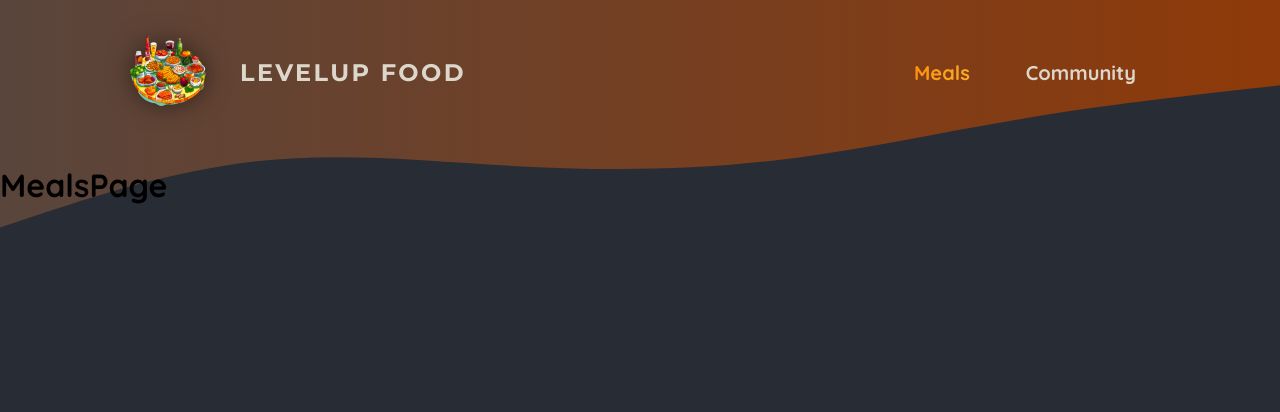
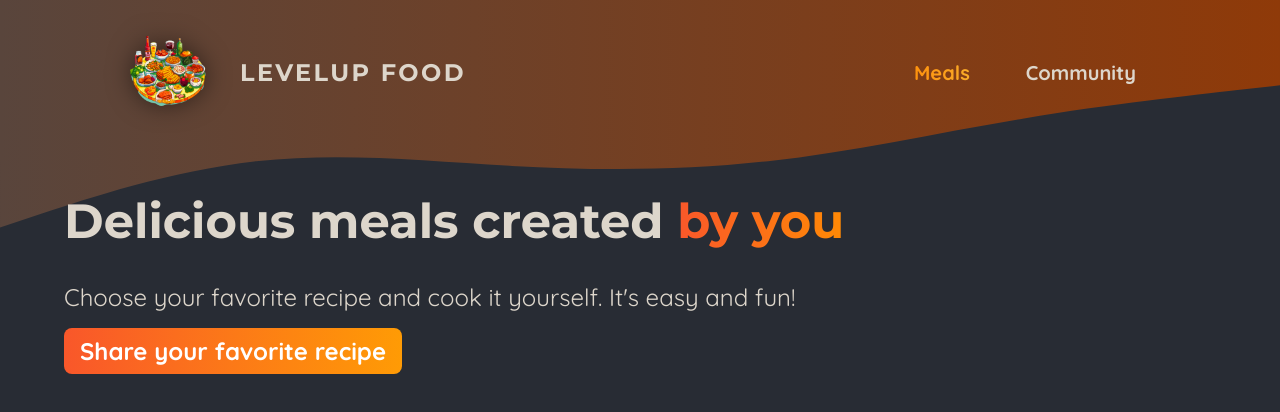
Before and after one commit to evanpowell/level-up-foods-app, a Next.js app: page /meals in a window 1280 px wide. Shown: the top 412 px of the page. Built offline with nearby package versions, Linux system fonts and the light colour scheme.

Commit message:
create meals page components

```diff
--- a/app/meals/page.jsx
+++ b/app/meals/page.jsx
@@ -1,3 +1,23 @@
+import Link from "next/link";
+
+import styles from "./page.module.css";
+
 export default function MealsPage() {
-  return <h1>MealsPage</h1>;
+  return (
+    <>
+      <header className={styles.header}>
+        <h1>
+          Delicious meals created{" "}
+          <span className={styles.highlight}>by you</span>
+        </h1>
+        <p>
+          Choose your favorite recipe and cook it yourself. It's easy and fun!
+        </p>
+        <p className={styles.cta}>
+          <Link href="/meals/share">Share your favorite recipe</Link>
+        </p>
+      </header>
+      <main className={styles.main}></main>
+    </>
+  );
 }
--- /dev/null
+++ b/app/meals/page.module.css
@@ -0,0 +1,51 @@
+.header {
+  gap: 3rem;
+  margin: 3rem auto 5rem auto;
+  width: 90%;
+  max-width: 75rem;
+  color: #ddd6cb;
+  font-size: 1.5rem;
+}
+
+.header h1 {
+  font-family: "Montserrat", sans-serif;
+}
+
+.highlight {
+  background: linear-gradient(90deg, #f9572a, #ff8a05);
+  background-clip: text;
+  -webkit-background-clip: text;
+  -webkit-text-fill-color: transparent;
+}
+
+.header p {
+  margin: 0;
+}
+
+.cta a {
+  display: inline-block;
+  margin-top: 1rem;
+  padding: 0.5rem 1rem;
+  border-radius: 0.5rem;
+  background: linear-gradient(90deg, #f9572a, #ff9b05);
+  color: #ffffff;
+  font-weight: bold;
+  text-decoration: none;
+}
+
+.loading {
+  text-align: center;
+  animation: loading 1.2s ease-in-out infinite;
+}
+
+@keyframes loading {
+  0% {
+    color: #e9e9e9;
+  }
+  50% {
+    color: #b89b84;
+  }
+  100% {
+    color: #e9e9e9;
+  }
+}
```
Also changed, not shown: components/meals/meal-item.jsx (added, +26 -0 lines), components/meals/meal-item.module.css (added, +75 -0 lines), components/meals/meals-list.jsx (added, +15 -0 lines), components/meals/meals-list.module.css (added, +10 -0 lines).
